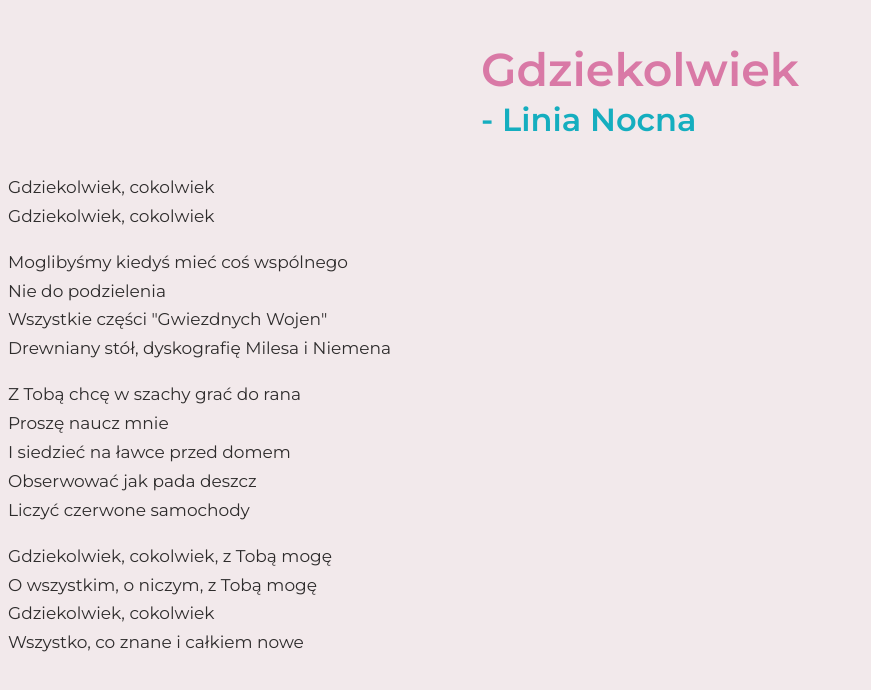
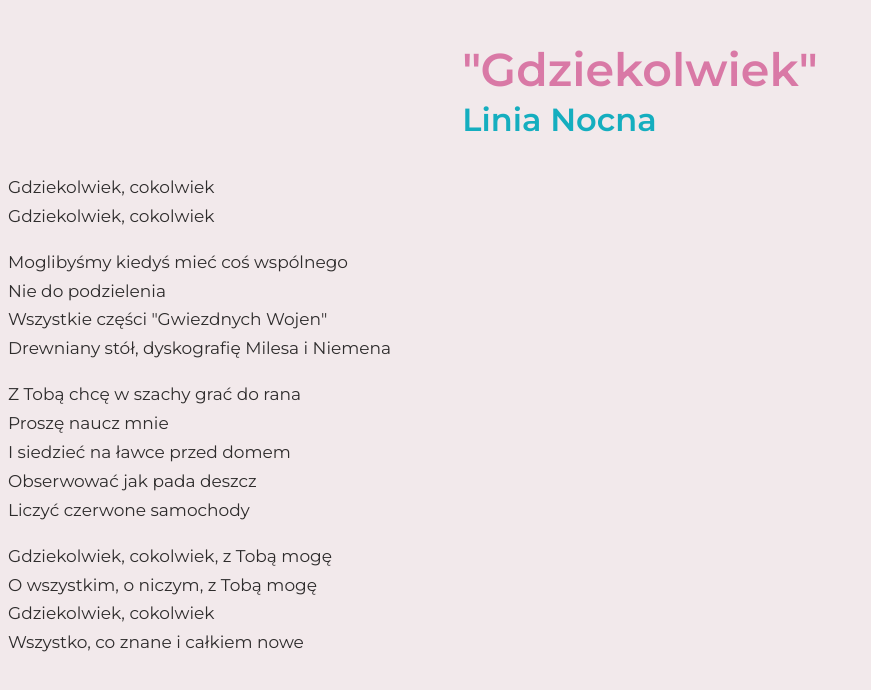
Before and after one commit to superdzoni/nauka-gita, a plain HTML site: page index.html in a window 1280 px wide. Shown: the whole page, without its empty margins (0-871 px from the left). Drawn offline with Linux system fonts and the light colour scheme.

Commit message:
Change header content

```diff
--- a/index.html
+++ b/index.html
@@ -13,8 +13,8 @@
     <body>
         <header class="splash">
             <div class="container">
-                <h1>Gdziekolwiek</h1>
-                <h2>- Linia Nocna</h2>
+                <h1>"Gdziekolwiek"</h1>
+                <h2>Linia Nocna</h2>
             </div>
         </header>
             <section class="text">
```
